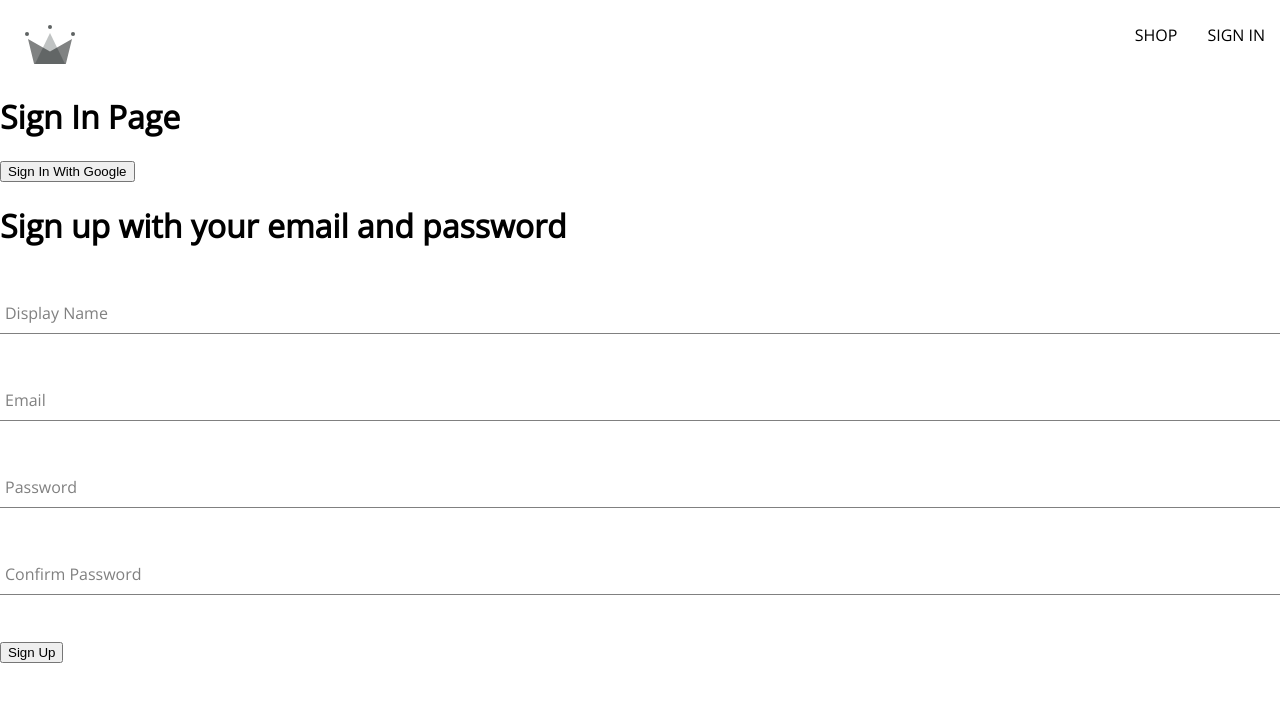
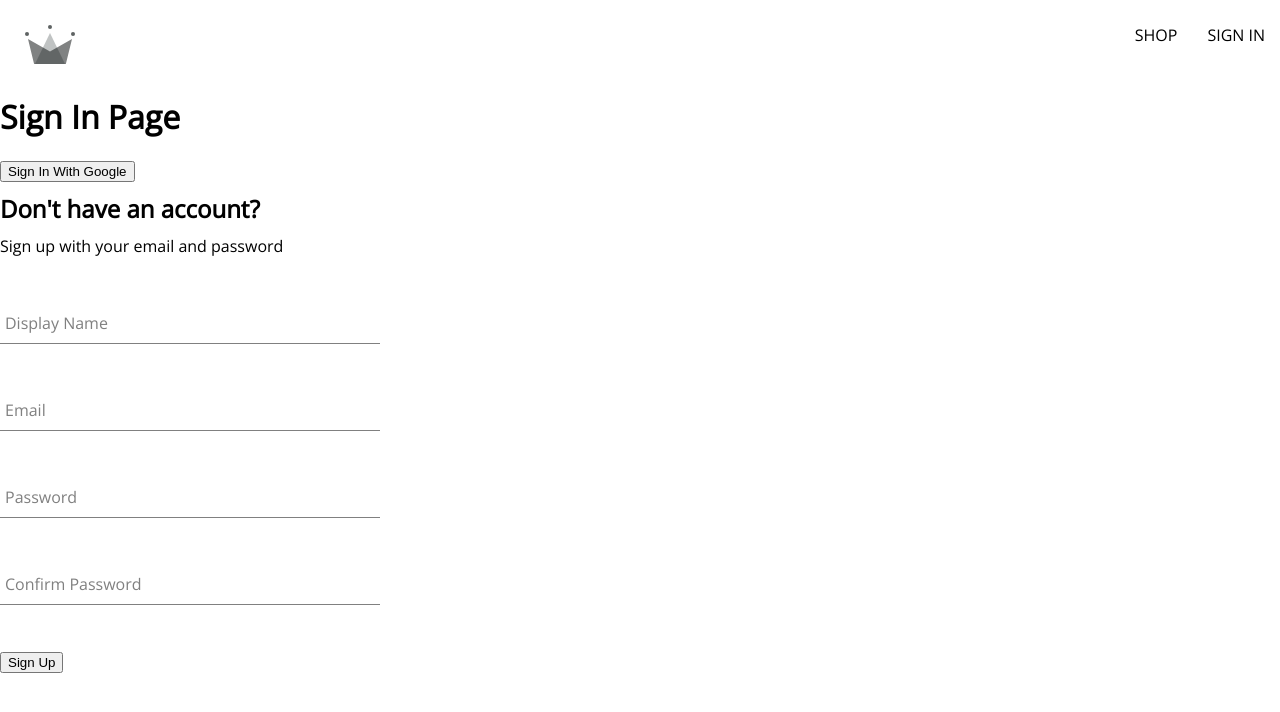
Before and after one commit to andreea-stoenescu/crwn-clothing, a React (Create React App) app: page /sign-in in a window 1280 px wide. Shown: the top 712 px of the page. Built offline with nearby package versions, Linux system fonts and the light colour scheme.

Commit message:
style the sign up form

```diff
--- a/src/components/sign-up-form/sign-up-form.component.jsx
+++ b/src/components/sign-up-form/sign-up-form.component.jsx
@@ -4,6 +4,7 @@
   createUserDocumentFromAuth,
 } from "../../utils/firebase/firebase.utils";
 import FormInput from "../form-input/form-input.component";
+import "./sign-up-form.styles.scss";
 
 const defaultFormFields = {
   displayName: "",
@@ -48,8 +49,9 @@
   };
 
   return (
-    <div className="sign-up-form">
-      <h1>Sign up with your email and password</h1>
+    <div className="sign-up-container">
+      <h2>Don't have an account?</h2>
+      <span>Sign up with your email and password</span>
       <form onSubmit={handleSubmit}>
         <FormInput
           label="Display Name"
--- /dev/null
+++ b/src/components/sign-up-form/sign-up-form.styles.scss
@@ -0,0 +1,8 @@
+.sign-up-container {
+  display: flex;
+  flex-direction: column;
+  width: 380px;
+  h2 {
+    margin: 10px 0;
+  }
+}
```
